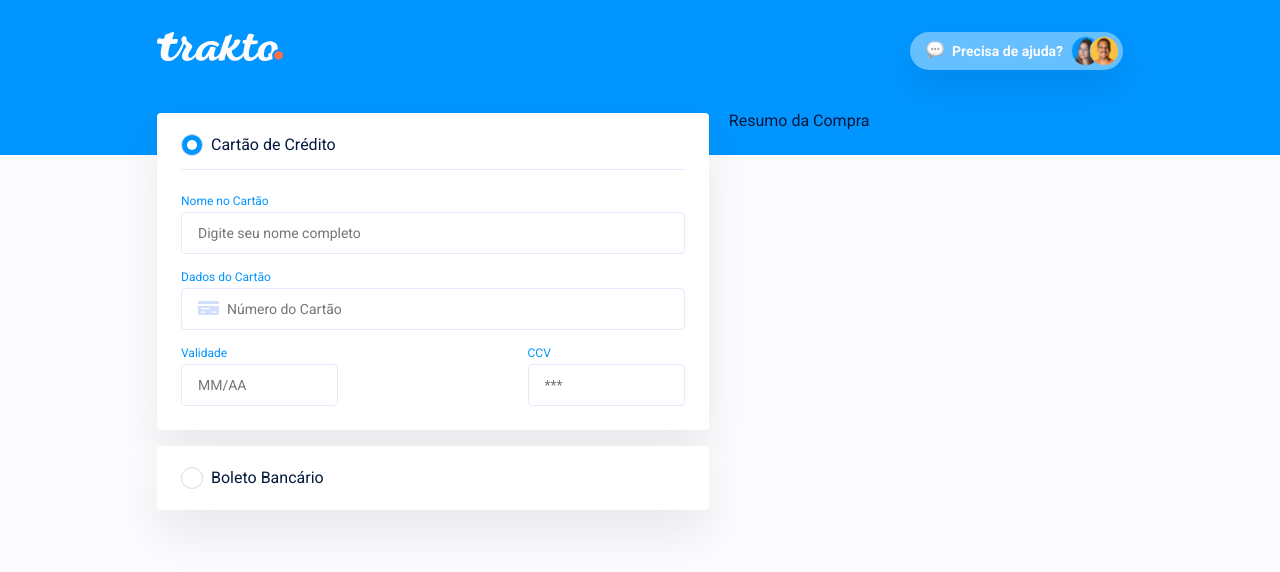
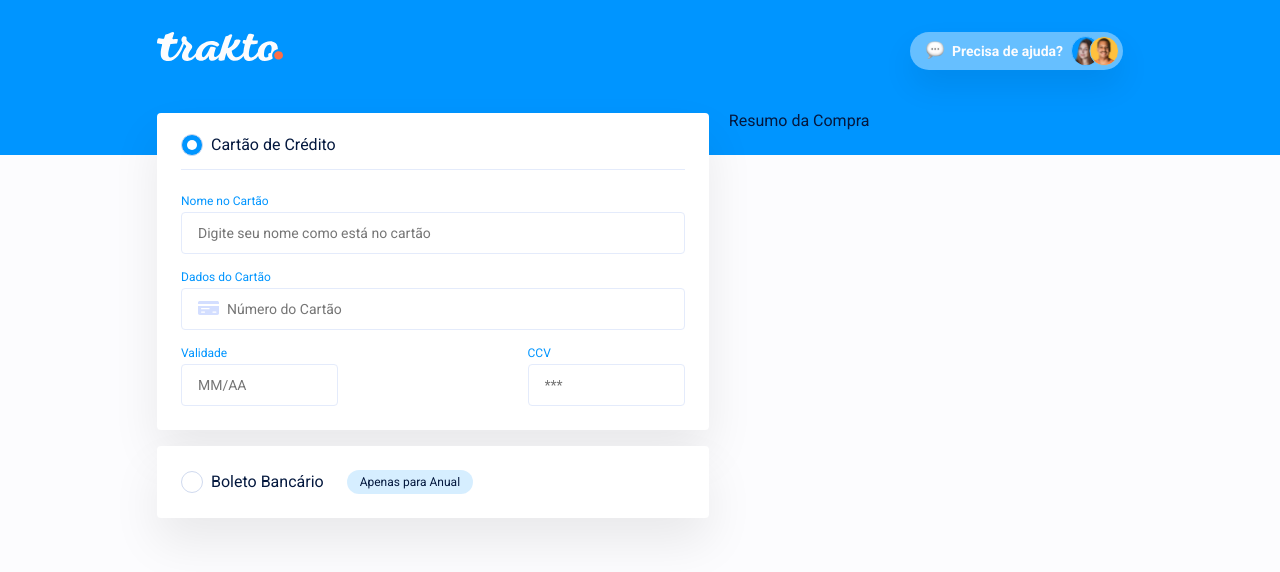
Before and after one commit to p-h-marques/trakto-checkout, a React (Create React App) app: page /checkout in a window 1280 px wide. Shown: the top 572 px of the page. Built offline with nearby package versions, Linux system fonts and the light colour scheme; the HTML template or start-up script is replaced by a standard one.

Commit message:
Refinamentos

```diff
--- a/src/components/creditCard/index.jsx
+++ b/src/components/creditCard/index.jsx
@@ -13,13 +13,6 @@ const CreditCard = () => {
     /**
      * Atualiza as informações de cadastro do usuário
      */
-    const handleUpdateUserInfo = useCallback((type, value) => {
-        dispatch(actions.updateUserInfo(type, value))
-    }, [state.user])
-
-    /**
-     * Atualiza as informações de cadastro do usuário
-     */
     const handleUpdateCardInfo = useCallback((type, value) => {
         dispatch(actions.updateCardInfo(type, value))
     }, [state.creditCard])
@@ -29,10 +22,10 @@ const CreditCard = () => {
             <div className="big">
                 <Input
                     label="Nome no Cartão"
-                    placeholder="Digite seu nome completo"
-                    value={state.user.name}
+                    placeholder="Digite seu nome como está no cartão"
+                    value={state.creditCard.name}
                     onChange={e => {
-                        handleUpdateUserInfo('name', e.target.value)
+                        handleUpdateCardInfo('name', e.target.value)
                     }}
                 />
             </div>
--- a/src/components/paymentMethods/index.jsx
+++ b/src/components/paymentMethods/index.jsx
@@ -41,6 +41,7 @@ const PaymentMethods = () => {
                 <RadioPayment
                     paymentType="paymentTicket"
                     label="Boleto Bancário"
+                    tag="Apenas para Anual"
                     checked={state.plan.payment === 'paymentTicket'}
                     onClick={
                         ()=>{handleChangePaymentType('paymentTicket')}
--- a/src/components/radioPayment/index.jsx
+++ b/src/components/radioPayment/index.jsx
@@ -1,17 +1,20 @@
 import React from 'react'
 import { RadioPaymentStyles } from './styles'
 
-const RadioPayment = ({paymentType, label, onClick, checked}) => {
+const RadioPayment = ({paymentType, label, tag, onClick, checked}) => {
     return (
         <RadioPaymentStyles
             htmlFor={paymentType}
             onClick={onClick}
         >
             {label}
+            {
+                tag !== undefined && (<span className="tag">{tag}</span>)
+            }
             <input type="radio" name="paymenttype" id={paymentType}
                 checked={checked} onChange={onClick}
             />
-            <span></span>
+            <span className="fake"></span>
         </RadioPaymentStyles>
     )
 }
--- a/src/components/radioPayment/styles.js
+++ b/src/components/radioPayment/styles.js
@@ -22,7 +22,7 @@ export const RadioPaymentStyles = styled.label`
     }
 
     /* Create a custom radio button */
-    span {
+    span.fake {
         position: absolute;
         top: 4;
         left: 0;
@@ -34,29 +34,29 @@ export const RadioPaymentStyles = styled.label`
     }
 
     /* On mouse-over, add a grey background color */
-    &:hover input ~ span {
+    &:hover input ~ span.fake {
         background-color: ${colors.neutral.light};
     }
 
     /* When the radio button is checked, add a blue background */
-    & input:checked ~ span {
+    & input:checked ~ span.fake {
         background-color: ${colors.brand.trakto};
     }
 
     /* Create the indicator (the dot/circle - hidden when not checked) */
-    span:after {
+    span.fake:after {
         content: "";
         position: absolute;
         display: none;
     }
 
     /* Show the indicator (dot/circle) when checked */
-    & input:checked ~ span:after {
+    & input:checked ~ span.fake:after {
         display: block;
     }
 
     /* Style the indicator (dot/circle) */
-    & span:after {
+    & span.fake:after {
         top: 5px;
         left: 5px;
         width: 10px;
@@ -64,4 +64,15 @@ export const RadioPaymentStyles = styled.label`
         border-radius: 50%;
         background: white;
     }
+
+    span.tag{
+        border-radius: 500px;
+        background-color: rgba(0, 149, 255, 0.16);
+        padding: 5px 13px;
+        color: ${colors.neutral.darkest};
+        font-size: 12px;
+        line-height: 14px;
+        margin-left: 15px;
+        text-align: center;
+    }
 `
--- a/src/state/Provider.js
+++ b/src/state/Provider.js
@@ -17,6 +17,7 @@ export const initialState = {
         state: ''
     },
     creditCard: {
+        name: '',
         number: '',
         expiration: '',
         securityCode: ''
```
